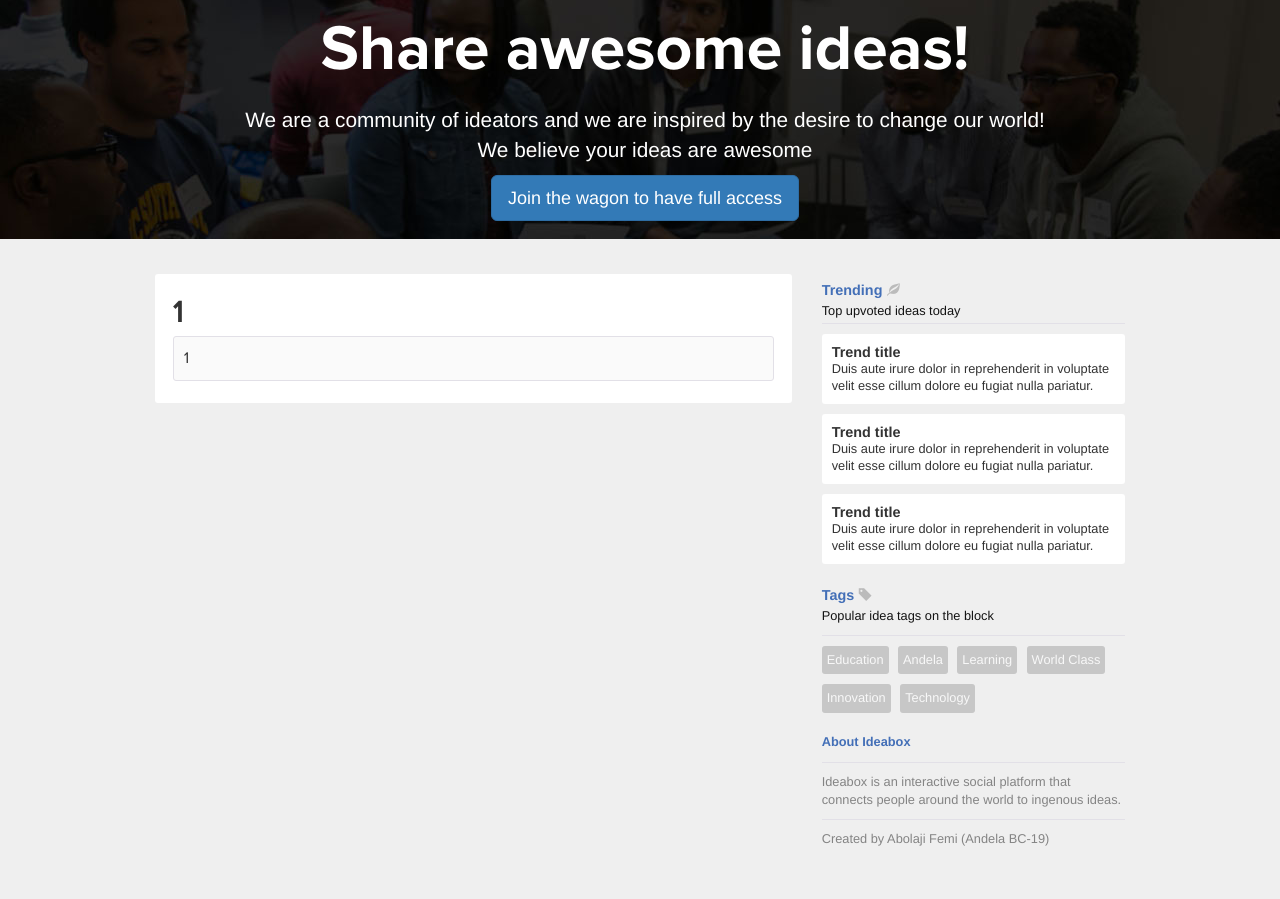
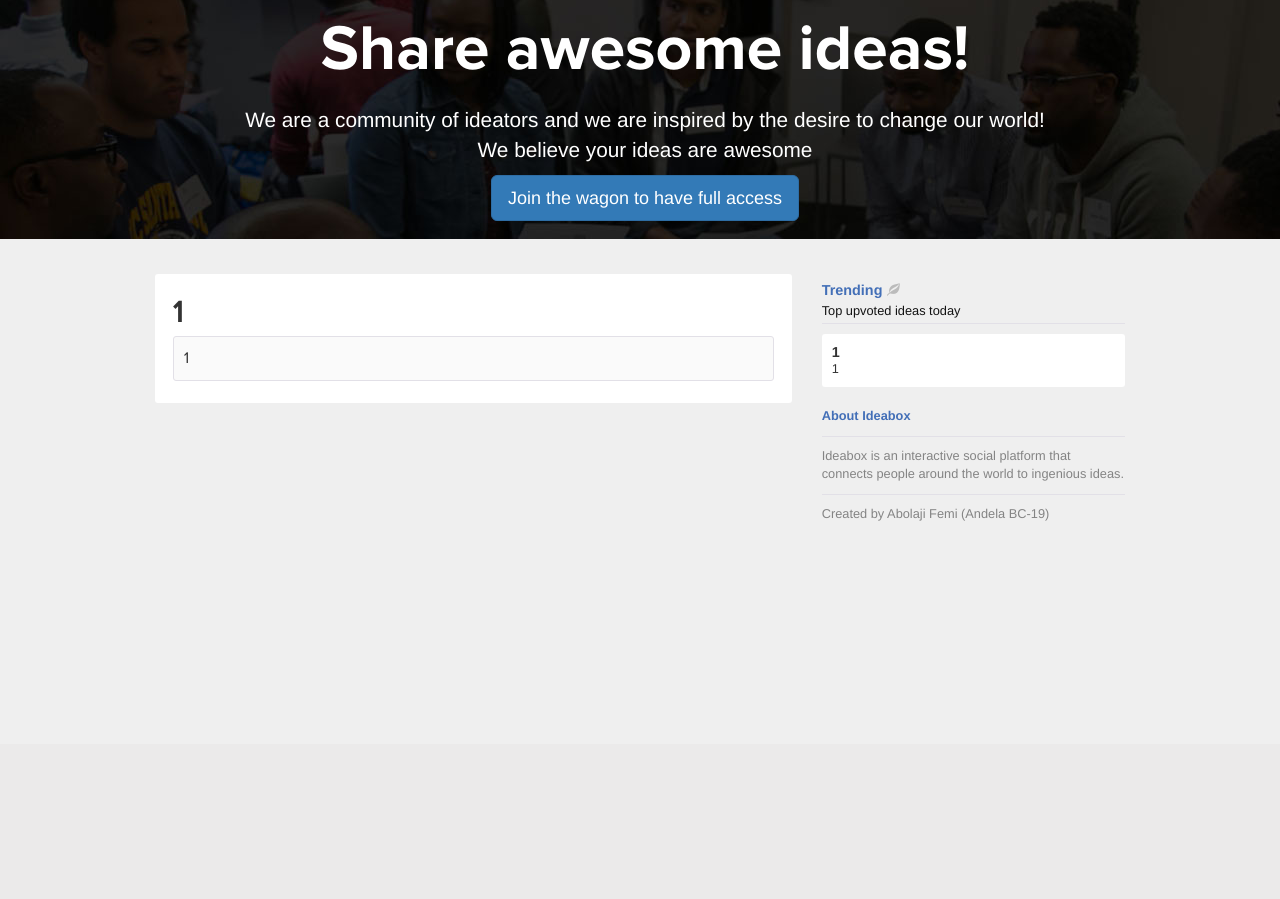
Before and after one commit to andela-fabolaji/bc-19-ideabox, a Node server app: page / in a window 1280 px wide. Shown: the part 56-955 px from the top of the page. After the commit the page ends 577 px from the top, so only its background shows below. Run offline with Node 20, Linux system fonts and the light colour scheme; tables that the repository leaves empty or names only in its code hold one stand-in row (values such as "Sample post"); some libraries are stand-ins or nearby versions.

Commit message:
Completed trends and fixed authentication

```diff
--- a/app.js
+++ b/app.js
@@ -23,17 +23,13 @@ app.get('/', function ( req, res ) {
   agent
     .get('http://127.0.0.1:3000/get_ideas')
     .end(function ( err, result ) {
+      var data = result.body;
       res.render(path + "index", {
         'title': 'ideabox | ...your idea is awesome!',
-        'ideas':result.body.ideas
+        'ideas': data.ideas,
+        'trending' : data.trends
       });
     })
-});
-
-app.get('/home/profile', function ( req, res ) {
-  res.render(path + "profile", {
-    'title':'Ideabox | Profile'
-  });
 });
 
 routes(app);
--- a/public/scripts/custom.js
+++ b/public/scripts/custom.js
@@ -7,6 +7,7 @@ $(document).ready(function () {
   var signinLink = $('.signin');
   var submit = $('.submit');
   var trend = $('.trend');
+  var logout = $('#logout');
 
   signupLink.click(function () {
     signin.css('display', 'none');
@@ -176,4 +177,9 @@ $(document).ready(function () {
       }
     });
   };
+
+  logout.click(function () {
+    window.localStorage.removeItem('authtoken');
+    window.location.href = '/';
+  });
 });
--- a/public/styles/style.css
+++ b/public/styles/style.css
@@ -115,6 +115,17 @@ body {
 .logout li a:hover {
     background:#2e5699;
     cursor: pointer;
+}
+
+.logout .user {
+    display: block;
+    width: 120px;
+    float: right;
+    height: 55px;
+    text-decoration: none;
+    font-size: 1em;
+    color: #fff;
+    padding-top: 18px;
 }
 
 
--- a/route/controllers/dbcontroller.js
+++ b/route/controllers/dbcontroller.js
@@ -116,7 +116,7 @@ var DbHandler = function () {
       connection.query(query, function ( err, result ) {
         if ( !err ) {
           if (result.length != 0) {
-            var trendingq = "SELECT *, ideas.id AS ideaId, (SUM(votes.upvotes) - SUM(votes.downvotes)) AS relevance FROM ideas LEFT JOIN votes ON ideas.id = ideas_id GROUP BY ideas.id ORDER BY relevance DESC LIMIT 3";
+            var trendingq = "SELECT *, LEFT(idea_desc, 100) AS idea_desc, ideas.id AS ideaId, (SUM(votes.upvotes) - SUM(votes.downvotes)) AS relevance FROM ideas LEFT JOIN votes ON ideas.id = ideas_id GROUP BY ideas.id ORDER BY relevance DESC LIMIT 3";
             connection.query(trendingq, function(err, trending) {
               if(!err) {
                 response.send({ideas:result, trends:trending});
--- a/route/route.js
+++ b/route/route.js
@@ -24,7 +24,7 @@ var routes = function ( app ) {
   });
 
   app.get('/get_ideas', function ( req, res ) {
-    var data = req.body;
+    // var data = req.body;
     dBase.getIdeas( res );
   });
 
--- a/src/views/index.ejs
+++ b/src/views/index.ejs
@@ -1,7 +1,6 @@
 <!DOCTYPE html>
 <html>
 <head>
-    <!-- <title>ideabox | ...your idea is awesome</title> -->
     <title><%=title%></title>
     <meta charset="utf-8">
     <meta http-equiv="X-UA-Compatible" content="IE=edge">
@@ -9,7 +8,12 @@
 
     <link rel="stylesheet" type="text/css" href="bootstrap-3.3.7/css/bootstrap.min.css">
     <link rel="stylesheet" type="text/css" href="styles/style.css">
-
+    <link rel="icon" href="images/favicon.png">
+    <script>
+        if ( window.localStorage.getItem('authtoken') ) {
+            window.location.href='/home?q=' + localStorage.getItem('authtoken');
+        }
+    </script>
 </head>
 <body>
 
@@ -26,7 +30,6 @@
         <div class="herobg">
             <p>Share awesome ideas!</p>
             <p>We are a community of ideators and we are inspired by the desire to change our world!<br>We believe your ideas are awesome</p>
-
             <a href="" class="btn btn-primary btn-lg join" data-toggle="modal" data-target="#login-modal">Join the wagon to have full access</a>
         </div>
     </div>
@@ -95,8 +98,6 @@
                     <div class="post">
                     <div class="post-header"><h2><%= eachIdea.idea_title %></h2></div>
                     <div class="post-tags">
-                        <!-- <span class="glyphicon glyphicon-tag tag-ico" aria-hidden="true"></span>
-                        <span class="tag-list">Education, Andela, Innovation, World Class</span> -->
                     </div>
                     <div class="post-content"><%= eachIdea.idea_desc %></div>
                 </div>
@@ -112,37 +113,15 @@
                     <span class="glyphicon glyphicon-leaf tag-ico" aria-hidden="true"></span>
                     <p>Top upvoted ideas today</p>
                 </div>
-                <div class="trend">
-                    <span class="trend-title">Trend title</span><br>
-                    <span class="trend-content">Duis aute irure dolor in reprehenderit in voluptate velit esse cillum dolore eu fugiat nulla pariatur.</span>
-                </div>
-
-                <div class="trend">
-                    <span class="trend-title">Trend title</span><br>
-                    <span class="trend-content">Duis aute irure dolor in reprehenderit in voluptate velit esse cillum dolore eu fugiat nulla pariatur.</span>
-                </div>
-
-                <div class="trend">
-                    <span class="trend-title">Trend title</span><br>
-                    <span class="trend-content">Duis aute irure dolor in reprehenderit in voluptate velit esse cillum dolore eu fugiat nulla pariatur.</span>
-                </div>
-
-                <div class="tag-holder">
-                    <span class="tag-header">Tags</span>
-                    <span class="glyphicon glyphicon-tag tag-ico" aria-hidden="true"></span>
-                    <p>Popular idea tags on the block</p>
-                </div>
-                <div class="tag-wrapper">
-                    <span class="tags">Education</span>
-                    <span class="tags">Andela</span>
-                    <span class="tags">Learning</span>
-                    <span class="tags">World Class</span>
-                    <span class="tags">Innovation</span>
-                    <span class="tags">Technology</span>
-                </div>
+                <% trending.forEach(function(eachTrend){ %>
+                    <div class="trend">
+                        <span class="trend-title"><%= eachTrend.idea_title %></span><br>
+                        <span class="trend-content"><%- eachTrend.idea_desc %></span>
+                    </div>
+                <% }) %>
                 <div class="about">
                     <div class="about-header">About Ideabox</div>
-                    <div class="about-content">Ideabox is an interactive social platform that connects people around the world to ingenous ideas.</div>
+                    <div class="about-content">Ideabox is an interactive social platform that connects people around the world to ingenious ideas.</div>
                     <div class="about-footer">Created by Abolaji Femi (Andela BC-19)</div>
                 </div>
             </div>
```
Also changed, not shown: src/views/home.ejs (+8 -17 lines), public/images/favicon.png (added).
